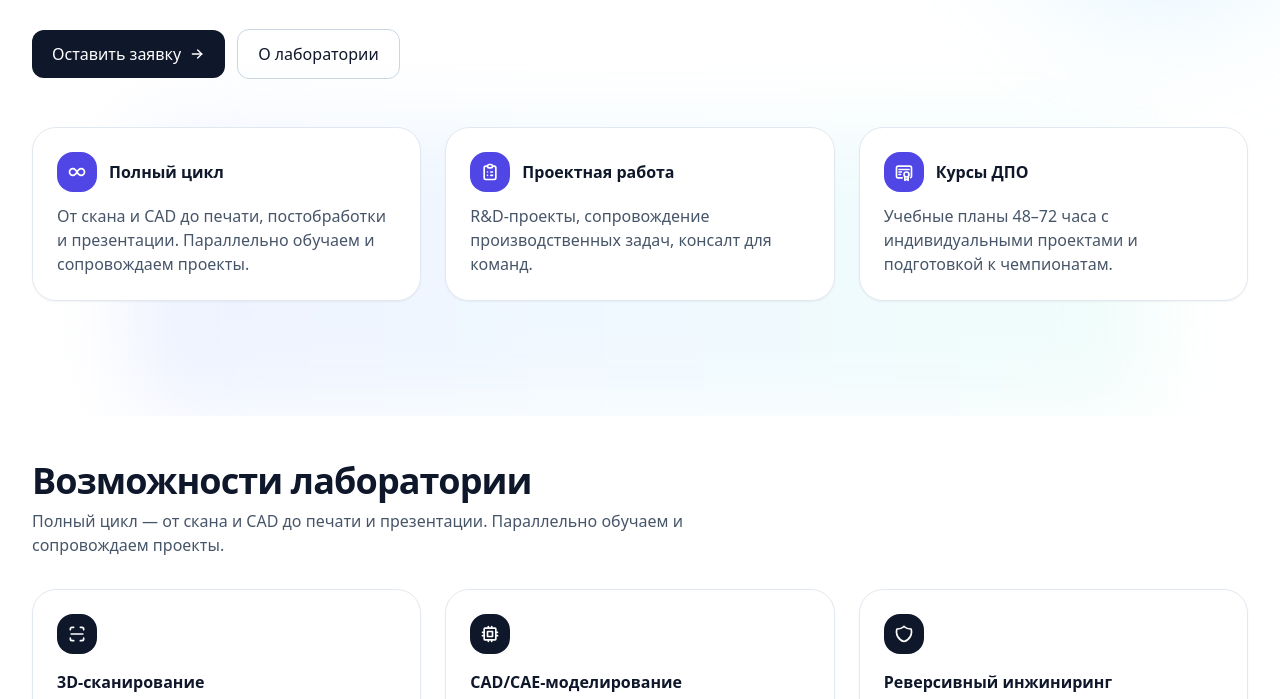
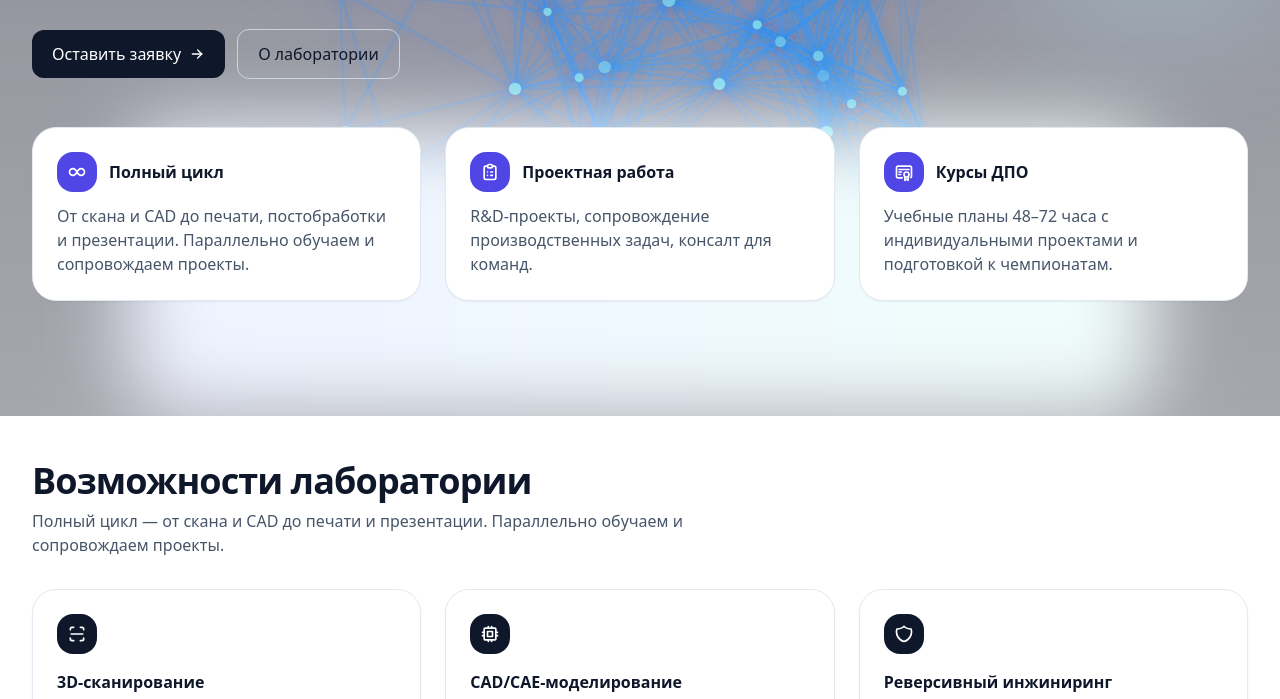
Before and after one commit to STEP3DLab/Technopark_RSSU, a website: page index.html in a window 1280 px wide. Shown: the part 384-1083 px from the top of the page. Drawn offline with nearby package versions, Linux system fonts and the light colour scheme; animation ran at ten frames a second; files whose address does not match are found by name.

Commit message:
Add animated 3D background canvas

```diff
--- a/assets/css/custom.css
+++ b/assets/css/custom.css
@@ -5,6 +5,20 @@
 
 /* Поддержка блюра фона для старых браузеров */
 .backdrop-blur { backdrop-filter: blur(10px); }
+
+/* Канвас фоновой 3D-анимации */
+#bg-canvas {
+  width: 100%;
+  height: 100%;
+  display: block;
+  filter: saturate(120%) contrast(105%);
+}
+
+@media (prefers-reduced-motion: reduce) {
+  #bg-canvas {
+    display: none;
+  }
+}
 
 /* Анимация появления блоков при прокрутке */
 .reveal { opacity: 0; transform: translateY(20px); transition: opacity .6s, transform .6s; }
--- a/assets/js/main.js
+++ b/assets/js/main.js
@@ -5,6 +5,7 @@
 document.addEventListener('DOMContentLoaded', () => {
   setYear();
   initMobileMenu();
+  initBackgroundAnimation();
   initRevealOnScroll();
   initEquipmentFilter();
   initGalleryLightbox();
@@ -24,6 +25,176 @@ function initMobileMenu() {
   btn.addEventListener('click', () => menu.classList.toggle('hidden'));
   // закрываем меню по клику на ссылку
   menu.querySelectorAll('a').forEach(a => a.addEventListener('click', () => menu.classList.add('hidden')));
+}
+
+// 3D-анимация фоновых узлов и связей
+function initBackgroundAnimation() {
+  const prefersReducedMotion = window.matchMedia?.('(prefers-reduced-motion: reduce)');
+  if (prefersReducedMotion && prefersReducedMotion.matches) return;
+
+  const canvas = document.getElementById('bg-canvas');
+  if (!canvas || !canvas.getContext) return;
+  const ctx = canvas.getContext('2d');
+  const dpr = Math.min(window.devicePixelRatio || 1, 2);
+
+  let width = 0;
+  let height = 0;
+  const nodes = [];
+  const nodeCount = 42;
+  const connectionDistance = 220;
+  const perspective = 680;
+
+  class Node {
+    constructor() {
+      this.seed = Math.random() * Math.PI * 2;
+      this.reset(true);
+    }
+    reset(initial = false) {
+      this.x = (Math.random() * 2 - 1) * 0.9;
+      this.y = (Math.random() * 2 - 1) * 0.9;
+      this.z = Math.random() * 0.9 + 0.1;
+      const angle = Math.random() * Math.PI * 2;
+      const speed = (initial ? 0.05 : 0.08) + Math.random() * 0.05;
+      this.vx = Math.cos(angle) * speed;
+      this.vy = Math.sin(angle) * speed;
+      this.vz = (Math.random() - 0.5) * 0.08;
+    }
+    step(dt) {
+      this.x += this.vx * dt;
+      this.y += this.vy * dt;
+      this.z += this.vz * dt;
+      if (
+        this.x < -1.4 || this.x > 1.4 ||
+        this.y < -1.4 || this.y > 1.4 ||
+        this.z < 0.05 || this.z > 1.7
+      ) {
+        this.reset();
+      }
+    }
+  }
+
+  function resize() {
+    width = window.innerWidth;
+    height = window.innerHeight;
+    canvas.width = width * dpr;
+    canvas.height = height * dpr;
+    canvas.style.width = width + 'px';
+    canvas.style.height = height + 'px';
+    ctx.setTransform(dpr, 0, 0, dpr, 0, 0);
+  }
+
+  function project(node) {
+    const depth = Math.max(0.1, Math.min(1.6, node.z));
+    const scale = perspective / (perspective + depth * 420);
+    return {
+      x: width / 2 + node.x * width * 0.32 * scale,
+      y: height / 2 + node.y * height * 0.32 * scale,
+      scale,
+      depth
+    };
+  }
+
+  for (let i = 0; i < nodeCount; i++) {
+    nodes.push(new Node());
+  }
+
+  resize();
+  window.addEventListener('resize', resize);
+
+  let frameId = null;
+  let lastTime = performance.now();
+
+  const projections = new Array(nodeCount);
+
+  function render(now) {
+    const dt = Math.min((now - lastTime) / 1000, 0.05);
+    lastTime = now;
+
+    ctx.clearRect(0, 0, width, height);
+    ctx.fillStyle = 'rgba(8, 11, 26, 0.35)';
+    ctx.fillRect(0, 0, width, height);
+
+    for (let i = 0; i < nodes.length; i++) {
+      nodes[i].step(dt);
+      projections[i] = project(nodes[i]);
+    }
+
+    // соединяем ближайшие узлы
+    for (let i = 0; i < nodes.length; i++) {
+      const aProj = projections[i];
+      for (let j = i + 1; j < nodes.length; j++) {
+        const bProj = projections[j];
+        const dx = aProj.x - bProj.x;
+        const dy = aProj.y - bProj.y;
+        const dist = Math.hypot(dx, dy);
+        if (dist > connectionDistance) continue;
+        const spark = Math.sin(now / 220 + (nodes[i].seed + nodes[j].seed) * 3);
+        const intensity = (1 - dist / connectionDistance) ** 2;
+        ctx.save();
+        ctx.globalAlpha = 0.35 + 0.4 * intensity * Math.abs(spark);
+        ctx.strokeStyle = 'rgba(96, 165, 250, 0.9)';
+        ctx.lineWidth = 1.1 + (aProj.scale + bProj.scale) * 0.6;
+        ctx.shadowColor = 'rgba(14, 165, 233, 0.7)';
+        ctx.shadowBlur = 12 + intensity * 18;
+        ctx.beginPath();
+        ctx.moveTo(aProj.x, aProj.y);
+        ctx.lineTo(bProj.x, bProj.y);
+        ctx.stroke();
+        ctx.restore();
+      }
+    }
+
+    // рисуем узлы
+    for (let i = 0; i < nodes.length; i++) {
+      const proj = projections[i];
+      const pulse = Math.sin(now / 260 + nodes[i].seed * 5);
+      const radius = 2.4 + (1 - proj.depth / 1.6) * 4.4;
+      ctx.save();
+      ctx.globalAlpha = 0.65 + 0.3 * pulse;
+      ctx.fillStyle = 'rgba(165, 243, 252, 0.95)';
+      ctx.shadowColor = 'rgba(59, 130, 246, 0.9)';
+      ctx.shadowBlur = 12 + proj.scale * 24;
+      ctx.beginPath();
+      ctx.arc(proj.x, proj.y, radius, 0, Math.PI * 2);
+      ctx.fill();
+      ctx.restore();
+    }
+
+    frameId = requestAnimationFrame(render);
+  }
+
+  function start() {
+    if (frameId == null) {
+      lastTime = performance.now();
+      frameId = requestAnimationFrame(render);
+    }
+  }
+
+  function stop() {
+    if (frameId != null) {
+      cancelAnimationFrame(frameId);
+      frameId = null;
+    }
+  }
+
+  document.addEventListener('visibilitychange', () => {
+    if (document.hidden) {
+      stop();
+    } else {
+      start();
+    }
+  });
+
+  prefersReducedMotion?.addEventListener?.('change', (event) => {
+    if (event.matches) {
+      stop();
+      ctx.clearRect(0, 0, width, height);
+    } else {
+      start();
+    }
+  });
+
+  start();
 }
 
 // Плавное появление блоков при скролле (IntersectionObserver)
--- a/index.html
+++ b/index.html
@@ -39,6 +39,9 @@
 
   <!-- Фоновая декорация (неинтерактивная) -->
   <div aria-hidden class="pointer-events-none fixed inset-0 -z-10 overflow-hidden">
+    <canvas id="bg-canvas" class="absolute inset-0 h-full w-full"></canvas>
+    <div class="absolute inset-0 bg-gradient-to-b from-slate-950/40 via-slate-900/10 to-transparent"></div>
+    <div class="absolute inset-0 bg-[radial-gradient(circle_at_top,_rgba(79,70,229,0.22),_transparent_55%)]"></div>
     <div class="absolute -top-32 -left-10 h-80 w-80 rounded-full bg-indigo-200/40 blur-3xl"></div>
     <div class="absolute top-20 -right-10 h-80 w-80 rounded-full bg-sky-200/40 blur-3xl"></div>
     <div class="absolute bottom-0 left-1/2 -translate-x-1/2 h-72 w-[90%] max-w-5xl rounded-[3rem] bg-gradient-to-r from-indigo-50 via-sky-50 to-teal-50 blur-2xl"></div>
```
